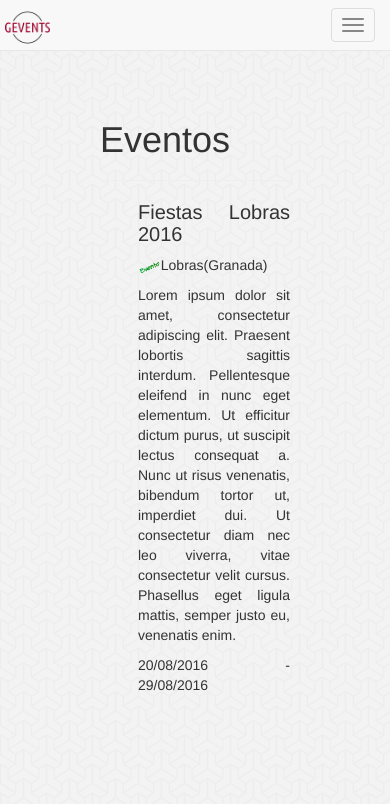
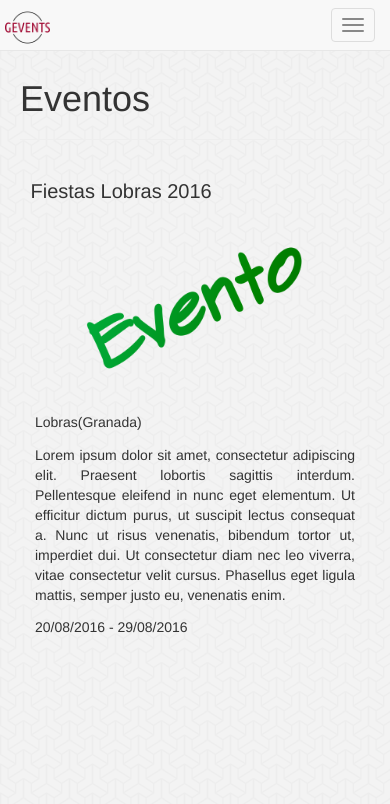
Before and after one commit to fblupi/grado_informatica-MDA, a PHP site: page / in a window 390 px wide. Shown: the top 804 px of the page. Run offline with PHP 8.4, Linux system fonts and the light colour scheme.

Commit message:
index a falta del script

```diff
--- a/GEvents/assets/css/style.css
+++ b/GEvents/assets/css/style.css
@@ -24,28 +24,82 @@ body{
 }
 
 section{
-  padding: 100 100 100 100 !important;
+  padding: 80 !important;
 }
 
 .evento{
-  display: block;
-  margin: 0 auto;
-  margin-top: 3%;
-  width: 15%;
-  float: left !important;
+  width: 16.6667%;
+  float:left;
+  position: relative;
+  min-height: 1px;
+  padding-right: 15px;
+  padding-left: 15px;
+  margin-top: 2%;
 }
 
 .nombreEvento{
   font-size: 20px;
+  margin-left: 18%;
 }
 
 .contenidoEvento{
   text-align: justify;
-  margin-left: 20%;
 }
 
 @media (max-width: 768px){
   .evento{
+    display: block;
+    width: 80%;
+    float: inherit;
+    margin: 0 auto;
+    -webkit-box-ordinal-group: 2;
+    -moz-box-ordinal-group: 2;
+    -ms-flex-order: 2;
+    -webkit-order: 2;
+    order: 2;
+  }
 
+  section{
+    padding: 20 !important;
+    margin-top: 10%;
+  }
+
+  .nombreEvento{
+    margin-left: 3%;
+    -webkit-box-ordinal-group: 1;
+    -moz-box-ordinal-group: 1;
+    -ms-flex-order: 1;
+    -webkit-order: 1;
+    order: 1;
+  }
+
+  .textoEvento{
+    -webkit-box-ordinal-group: 2;
+    -moz-box-ordinal-group: 2;
+    -ms-flex-order: 2;
+    -webkit-order: 2;
+    order: 2;
+  }
+
+  .contenidoEvento{
+    display: -webkit-box;
+    display: -moz-box;
+    display: -ms-flexbox;
+    display: -webkit-flex;
+    display: flex;
+    -webkit-box-orient: vertical;
+    -moz-box-orient: vertical;
+    -webkit-flex-direction: column;
+    -ms-flex-direction: column;
+    flex-direction: column;
+    -webkit-box-align: start;
+    -moz-box-align: start;
+    -ms-flex-align: start;
+    -webkit-align-items: flex-start;
+    align-items: flex-start;
+  }
+
+  p{
+    margin-top: 4%;
   }
 }
--- a/GEvents/index.php
+++ b/GEvents/index.php
@@ -4,12 +4,15 @@
       <h1>Eventos<hr></h1>
       <article>
         <div class="contenidoEvento">
+          <img class="evento" src="assets/img/evento.png">
           <h2 class="nombreEvento">Fiestas Lobras 2016</h2>
-          <img class="evento" src="assets/img/evento.png">
+          <div class="col-lg-10 col-md-10 textoEvento">
           <p>Lobras(Granada)</p>
           <p>Lorem ipsum dolor sit amet, consectetur adipiscing elit. Praesent lobortis sagittis interdum. Pellentesque eleifend in nunc eget elementum. Ut efficitur dictum purus, ut suscipit lectus consequat a. Nunc ut risus venenatis, bibendum tortor ut, imperdiet dui. Ut consectetur diam nec leo viverra, vitae consectetur velit cursus. Phasellus eget ligula mattis, semper justo eu, venenatis enim.</p>
           <p>20/08/2016 - 29/08/2016</p>
         </div>
+        </div>
+
       </article>
   </section>
 </body>
```
